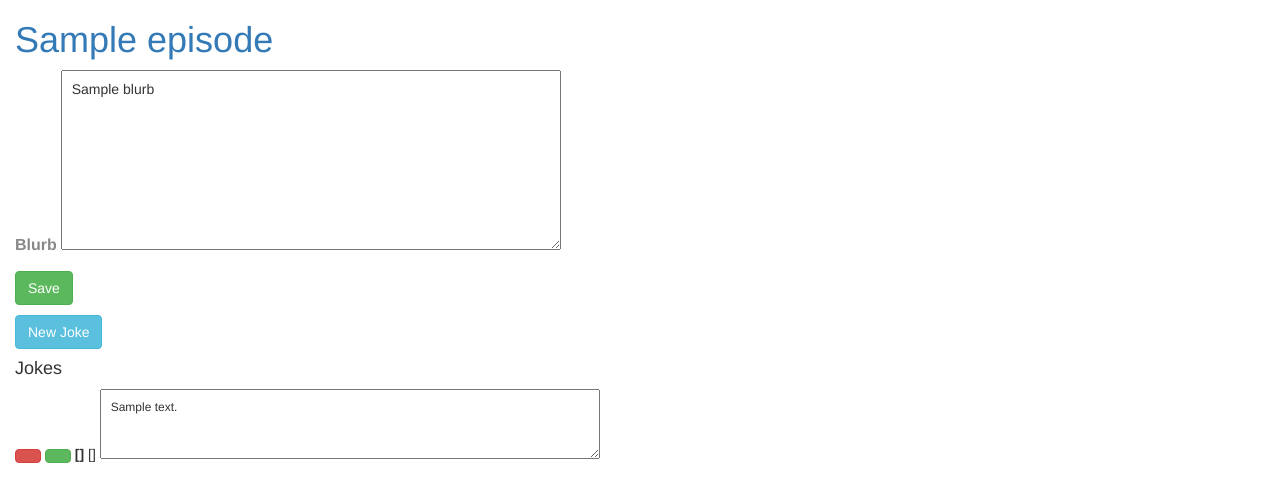
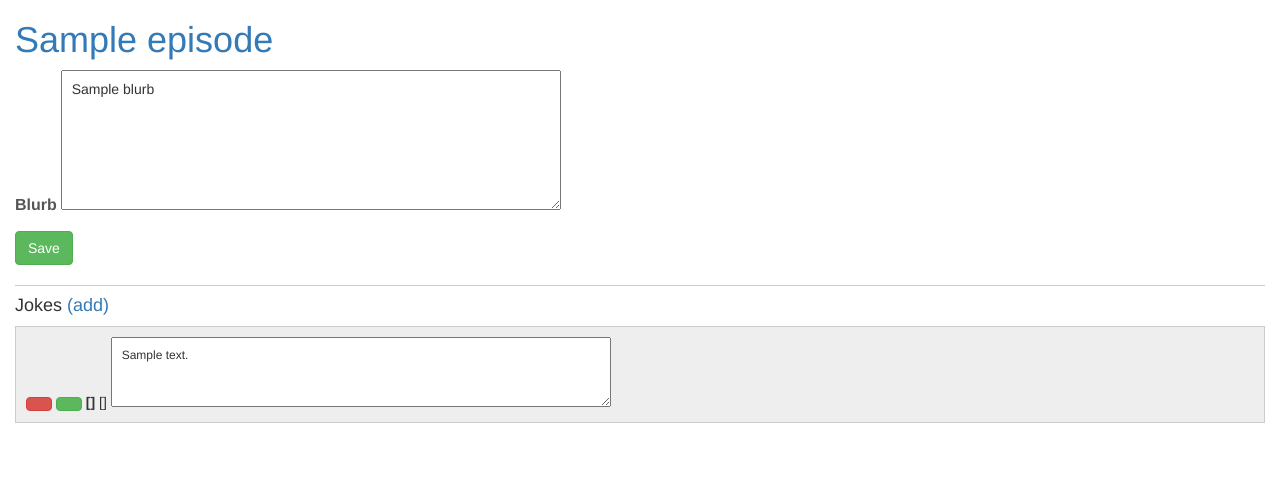
Before and after one commit to nprapps/arrested-development, a Flask app: template templates/admin_episode_detail.html in a window 1280 px wide. Shown: the top 502 px of the page. Run offline with Flask 2, Linux system fonts and the light colour scheme; the template is opened without the code that fills it: most values are stand-ins (such as "Sample title", 1, 10 or a date in 2020); parts of the project's set-up code (start-up, migrations or seed data) failed here and were passed over; some libraries are stand-ins or nearby versions.

Commit message:
Updates alerts. Modal for new episodejokes.

```diff
--- a/app.py
+++ b/app.py
@@ -215,9 +215,7 @@ def _admin_episodejokes(episode_code):
         ej = EpisodeJoke.get(id=int(episode_joke_id))
         ej.details = details
         ej.save()
-        context = {}
-        context['ej'] = ej
-        return render_template('_episodejoke_form_row.html', **context)
+        return '%s' % ej.id
 
     if request.method == 'PUT':
         joke_code = request.form.get('joke_code', None)
--- a/templates/_admin_base.html
+++ b/templates/_admin_base.html
@@ -2,27 +2,27 @@
 <head>
     <link href="//netdna.bootstrapcdn.com/twitter-bootstrap/2.3.2/css/bootstrap-combined.min.css" rel="stylesheet">
     <style type="text/css">
+        div#episode {
+            margin:0 0 10px 0;
+            padding: 0 0 10px 0;
+            border-bottom:1px solid #ccc;
+        }
         div.joke-row {
-            width:100%;
-            display:block;
+            padding:10px;
+            margin:5px 0;
+            background:#eee;
+            border:1px solid #ccc;
         }
         div.joke-row span.delete {
             text-align:right;
         }
         input { width:500px; padding:10px; font-size:14px; line-height:16px; }
-        textarea { width:500px; padding:10px; height:180px; font-size:14px; line-height:16px; }
+        textarea { width:500px; padding:10px; height:140px; font-size:14px; line-height:16px; }
         div.clearfix:after{visibility: hidden; display: block; content: ""; clear: both; }
-        #episodejoke {
-            margin:15px 0;
-            padding:15px;
-            border-top:1px solid #ccc;
-            border-bottom:1px solid #ccc;
-            background-color:#eee;
-        }
         .joke-row textarea { height:70px; font-size:12px; line-height:15px; }
         label {
             font-weight:bold;
-            color:#888;
+            color:#555;
             font-size:16px;
         }
         div#alerts {
@@ -32,6 +32,10 @@
             width:100%;
             padding:0;
             margin:0;
+            font-size:24px;
+        }
+        .unsaved {
+            background-color:#fff3f5;
         }
     </style>
 </head>
--- a/templates/_episodejoke_form_row.html
+++ b/templates/_episodejoke_form_row.html
@@ -1,5 +1,5 @@
 <div class="joke-row clearfix" id="episodejoke-{{ ej.id }}">
-    <span class="span3">
+    <span class="span4">
         <a class="btn btn-danger btn-small delete" data-episodejoke-id="{{ ej.id }}"><i class="icon-remove icon-white"></i></a>
         <a class="btn btn-success btn-small save" data-episodejoke-id="{{ ej.id }}"><i class="icon-ok icon-white"></i></a>
         <strong>{{ ej.joke.primary_character|safe }}</strong>
--- a/templates/admin_episode_detail.html
+++ b/templates/admin_episode_detail.html
@@ -11,16 +11,29 @@
         <div class="row-fluid">
             <p class="span12">
                 <label>Blurb</label>
-                <textarea>{{ episode.blurb }}</textarea>
+                <textarea>{% if episode.blurb %}{{ episode.blurb }}{% endif %}</textarea>
             </p>
         </div>
         <div class="row-fluid">
-            <p class="span12"><a href="#" class="btn btn-success btn save"><i class="icon-ok icon-white"></i> Save</a></p>
+            <p class="span12"><a href="#" class="btn btn-success btn save">Save</a></p>
         </div>
     </div>
 
-    <a href="#" class="btn btn btn-info show-form"><i class="icon-plus icon-white"></i> New Joke</a>
-    <div id="episodejoke" class="clearfix" style="display:none;">
+    <h4>Jokes <a href="#newEpisodeJokeModal" role="button" class="show-form" data-toggle="modal">(add)</a>
+</h4>
+    <div id="joke-list">
+        {% for ej in episodejokes %}
+            {% include '_episodejoke_form_row.html' %}
+        {% endfor %}
+    </div>
+    <div id="alerts"></div>
+    <div id="newEpisodeJokeModal" class="modal hide fade">
+        <div class="modal-header">
+            <button type="button" class="close" data-dismiss="modal" aria-hidden="true">&times;</button>
+            <h3>Create joke</h3>
+        </div>
+        <div class="modal-body">
+            <div id="episodejoke" class="clearfix">
                 <div class="row-fluid">
                     <p class="span12"><label>Joke</label>
                         <input class="typeahead" type="text" data-provide="typeahead" data-items="10"></input>
@@ -39,24 +52,18 @@
                 <div class="row-fluid">
                     <p class="span12"><label>Details</label> <textarea></textarea></p>
                 </div>
-        <div class="row-fluid">
-            <p class="span12"><a href="#" class="btn btn-success btn save"><i class="icon-ok icon-white"></i> Save</a></p>
             </div>
         </div>
-
-    <h4>Jokes</h4>
-    <div id="joke-list">
-        {% for ej in episodejokes %}
-            {% include '_episodejoke_form_row.html' %}
-        {% endfor %}
+        <div class="modal-footer">
+            <a href="#" class="btn btn-success btn save">Save</a>
         </div>
-    <div id="alerts"></div>
+    </div>
 {% endblock %}
 
 {% block scripts %}
     <script type="text/javascript">
         function make_alert(text, klass){
-            var alert_template = _.template('<div class="alert <%= klass %>"><button type="button" class="close" data-dismiss="alert">&times;</button><%= text %></div>')
+            var alert_template = _.template('<div class="alert <%= klass %>"><%= text %></div>')
             $('#alerts').html('');
             $('#alerts').append(alert_template({'text': text, 'klass': klass}));
             var t = setTimeout(function(){
@@ -66,7 +73,7 @@
             }, 1000)
         }
         $('a.show-form').on('click', function(){
-            $('#episodejoke').toggle();
+            $('#newEpisodeJokeModal').modal();
             return false;
         });
         $('.typeahead').typeahead({
@@ -94,11 +101,12 @@
                 'type': 'PUT',
                 'success': function(response){
                     make_alert('You have updated this episode.' , 'alert-info');
+                    $('#episode textarea').removeClass('unsaved');
                 }
             });
             return false;
         });
-        $('#episodejoke a.save').on('click', function(){
+        $('#newEpisodeJokeModal a.save').on('click', function(){
             var data = {}
             data['joke_code'] = $('#selected').attr('data-joke-code');
             data['details'] = $('#episodejoke textarea').val();
@@ -110,14 +118,14 @@
                 'data': data,
                 'type': 'PUT',
                 'success': function(response){
+                    $('#newEpisodeJokeModal').modal('toggle');
                     $('#selected').html('');
                     $('#selected').attr('data-joke-code', '');
+                    $('#selected').toggle();
                     $('#episodejoke textarea').val('');
                     $('#episodejoke option:selected').removeAttr('selected');
+                    $('#episodejoke input.typeahead').toggle();
                     $('#joke-list').append(response);
-                    $('#episodejoke input.typeahead').toggle();
-                    $('#selected').toggle();
-                    make_alert('You have created an episodejoke.' , 'alert-success');
                 }
             });
             return false;
@@ -133,6 +141,7 @@
                 'type': 'POST',
                 'success': function(response){
                     make_alert('You have updated an episodejoke.' , 'alert-info');
+                    $('#episodejoke-'+ response +' textarea').removeClass('unsaved');
                 }
             });
         });
@@ -152,5 +161,8 @@
             });
             return false;
         });
+        $('#joke-list textarea, #episode textarea').on('change', function(){
+            $(this).addClass('unsaved');
+        });
     </script>
 {% endblock %}
```
Lines whose indentation alone changed are shown as unchanged.
